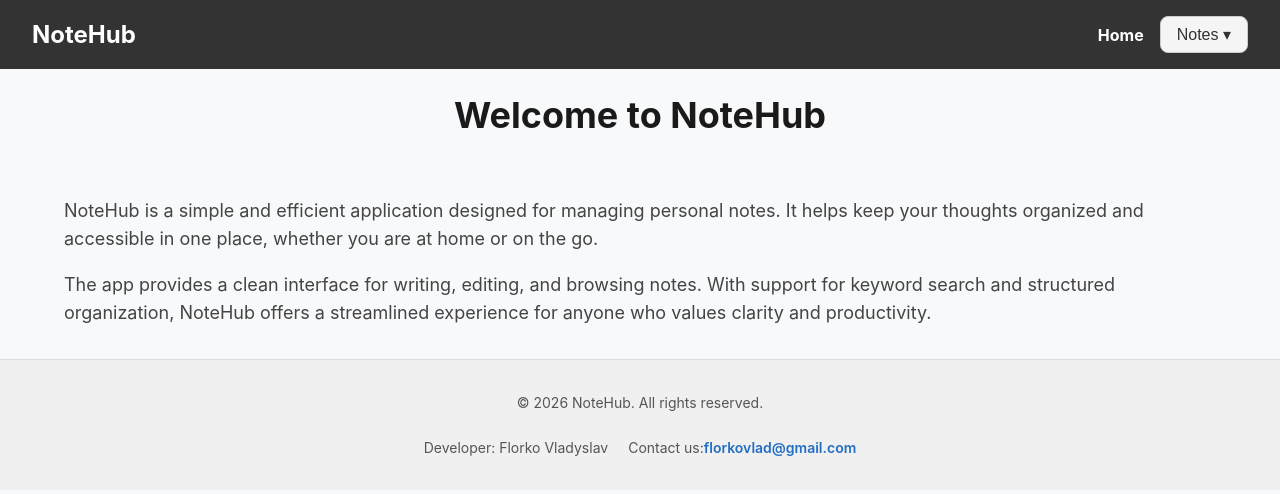
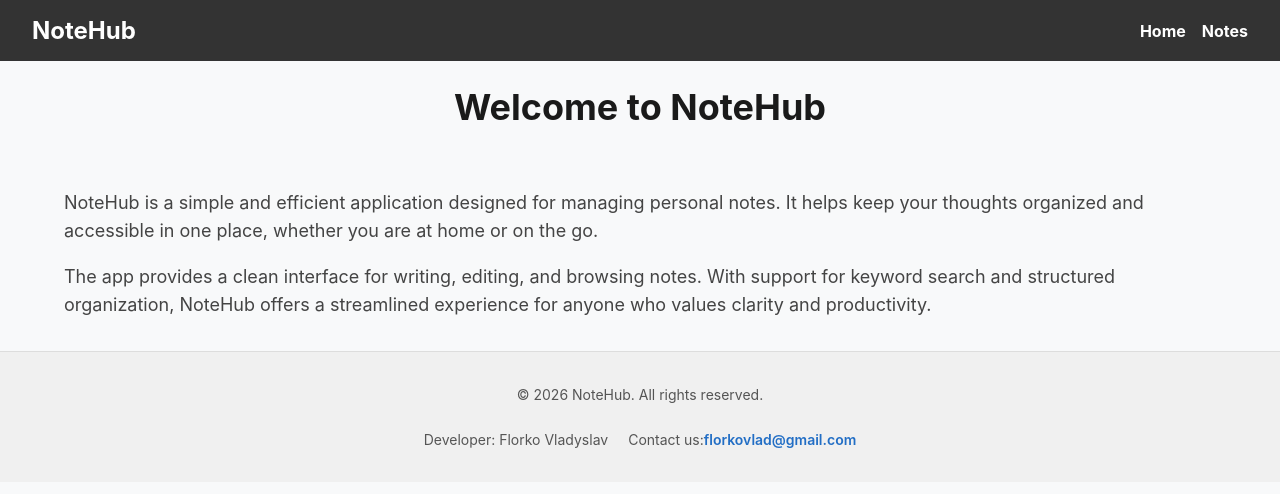
Before and after one commit to VladuslavFlorko1/07-routing-nextjs, a Next.js app: page / in a window 1280 px wide. Shown: the top 494 px of the page. Built offline with nearby package versions, Linux system fonts and the light colour scheme.

Commit message:
fix: add id prop support to NotePreview client

```diff
--- a/app/notes/filter/[...slug]/Notes.client.tsx
+++ b/app/notes/filter/[...slug]/Notes.client.tsx
@@ -25,7 +25,7 @@ const NotesClient = ({ tag }: Props) => {
   const [debouncedSearch] = useDebounce(searchQuery, 500);
 
   const { data, isSuccess } = useQuery({
-    queryKey: ['notes', currentPage, debouncedSearch, tag],
+    queryKey: ["notes", currentPage, debouncedSearch, tag],
     queryFn: () =>
       fetchNotes({
         page: currentPage,
@@ -62,7 +62,7 @@ const NotesClient = ({ tag }: Props) => {
           <Pagination
             page={currentPage}
             onChange={setCurrentPage}
-            total_page={totalPages}
+            totalPages={totalPages}
           />
         )}
 
--- a/components/Header/Header.tsx
+++ b/components/Header/Header.tsx
@@ -1,28 +1,25 @@
-import Link from 'next/link'
-import css from './Header.module.css'
-import TagsMenu from '../TagsMenu/TagsMenu'
-
+import Link from 'next/link';
+import css from './Header.module.css';
 
 const Header = () => {
-
   return (
     <header className={css.header}>
       <Link href="/" aria-label="Home">
         NoteHub
       </Link>
+
       <nav aria-label="Main Navigation">
         <ul className={css.navigation}>
-                    <li >
+          <li>
             <Link href="/">Home</Link>
           </li>
           <li>
-                        <TagsMenu />
+            <Link href="/notes/filter/all">Notes</Link>
           </li>
         </ul>
       </nav>
     </header>
+  );
+};
 
-    )
-}
-
-export default Header
+export default Header;
--- a/components/TagsMenu/TagsMenu.module.css
+++ /dev/null
@@ -1,53 +0,0 @@
-.menuContainer {
-    position: relative;
-    display: inline-block;
-}
-
-.menuButton {
-    background-color: #f5f5f5;
-    color: #333;
-    border: 1px solid #ccc;
-    padding: 8px 16px;
-    font-size: 16px;
-    border-radius: 8px;
-    cursor: pointer;
-    transition: background-color 0.3s ease, box-shadow 0.2s ease;
-}
-
-.menuButton:hover {
-    background-color: #eaeaea;
-    box-shadow: 0 2px 4px rgba(0, 0, 0, 0.1);
-}
-
-.menuList {
-    position: absolute;
-    top: calc(100% + 6px);
-    left: 0;
-    background-color: #333;
-    border: 1px solid #ddd;
-    border-radius: 8px;
-    box-shadow: 0 4px 12px rgba(0, 0, 0, 0.1);
-    padding: 6px 0;
-    margin: 0;
-    list-style: none;
-    min-width: 180px;
-    z-index: 1000;
-}
-
-.menuItem {
-    margin: 0;
-}
-
-.menuLink {
-    display: block;
-    padding: 8px 16px;
-    color: #f0f0f0;
-    text-decoration: none;
-    font-size: 15px;
-    transition: background-color 0.2s ease;
-}
-
-.menuLink:hover {
-    background-color: #f0f0f0;
-    color: #333;
-}
--- a/components/TagsMenu/TagsMenu.tsx
+++ /dev/null
@@ -1,30 +0,0 @@
-'use client'
-import Link from 'next/link';
-import css from './TagsMenu.module.css'
-import { useState } from 'react';
-import { tagNames } from '@/lib/tags';
-
-const TagsMenu = () => {
-    const [isOpen, setIsOpen] = useState(false)
-
-    const toggle = () => setIsOpen(!isOpen)
-    return (
-        <div className={css.menuContainer}>
-            <button className={css.menuButton} onClick={toggle}>
-                Notes ▾
-            </button>
-            {isOpen && <ul className={css.menuList}>
-                {tagNames.map((tag) => <li className={css.menuItem} key={tag} >
-                    <Link href={`/notes/filter/${tag}`} className={css.menuLink} onClick={toggle}>
-                        {tag}
-                    </Link>
-                </li>)}
-
-            </ul>}
-
-        </div>
-
-    )
-}
-
-export default TagsMenu
```
Also changed, not shown: app/notes/[id]/NoteDetails.client.tsx (+20 -5 lines), components/Pagination/Pagination.tsx (+6 -5 lines). Lines whose indentation alone changed are shown as unchanged.
